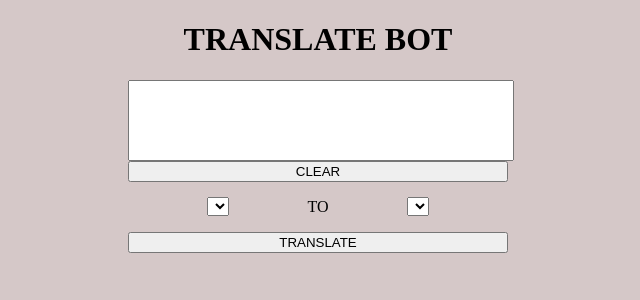
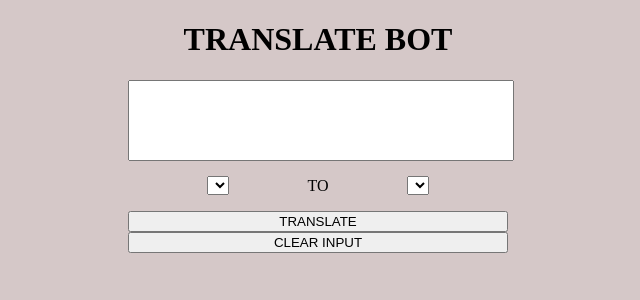
Before and after one commit to infinity-machine/py-translate, a Django app: template client/templates/index.html in a window 1280 px wide. Shown: the top 300 px of the page, without its empty margins (322-962 px from the left). Run offline with Django 4.2, Linux system fonts and the light colour scheme; the template is opened without the code that fills it, so the values that code supplies are empty; parts of the project's set-up code (start-up, migrations or seed data) failed here and were passed over.

Commit message:
move button

```diff
--- a/client/assets/script.js
+++ b/client/assets/script.js
@@ -41,6 +41,7 @@ const handleSubmit = async (e) => {
     e.preventDefault();
     if (doc_input.value === '') return false;
     if (doc_response.classList.contains('hidden')) doc_response.classList.remove('hidden');
+    doc_response.value = '...RESPONSE LOADING...'
     const input_data = {
         text: doc_input.value,
         src: doc_select1.value,
--- a/client/templates/index.html
+++ b/client/templates/index.html
@@ -17,7 +17,6 @@
         <section>
             <form id="form" class="flex-container flex-stack">
                 <textarea id="input" class="textarea" cols="40" rows="5"></textarea>
-                <button id="clear">CLEAR</button>
                 <div class="flex-container flex-center">
                     <select id="select-1">
                     </select>
@@ -26,6 +25,7 @@
                     </select>
                 </div>
                 <button>TRANSLATE</button>
+                <button id="clear">CLEAR INPUT</button>
             </form>
         </section>
         <section>
```
